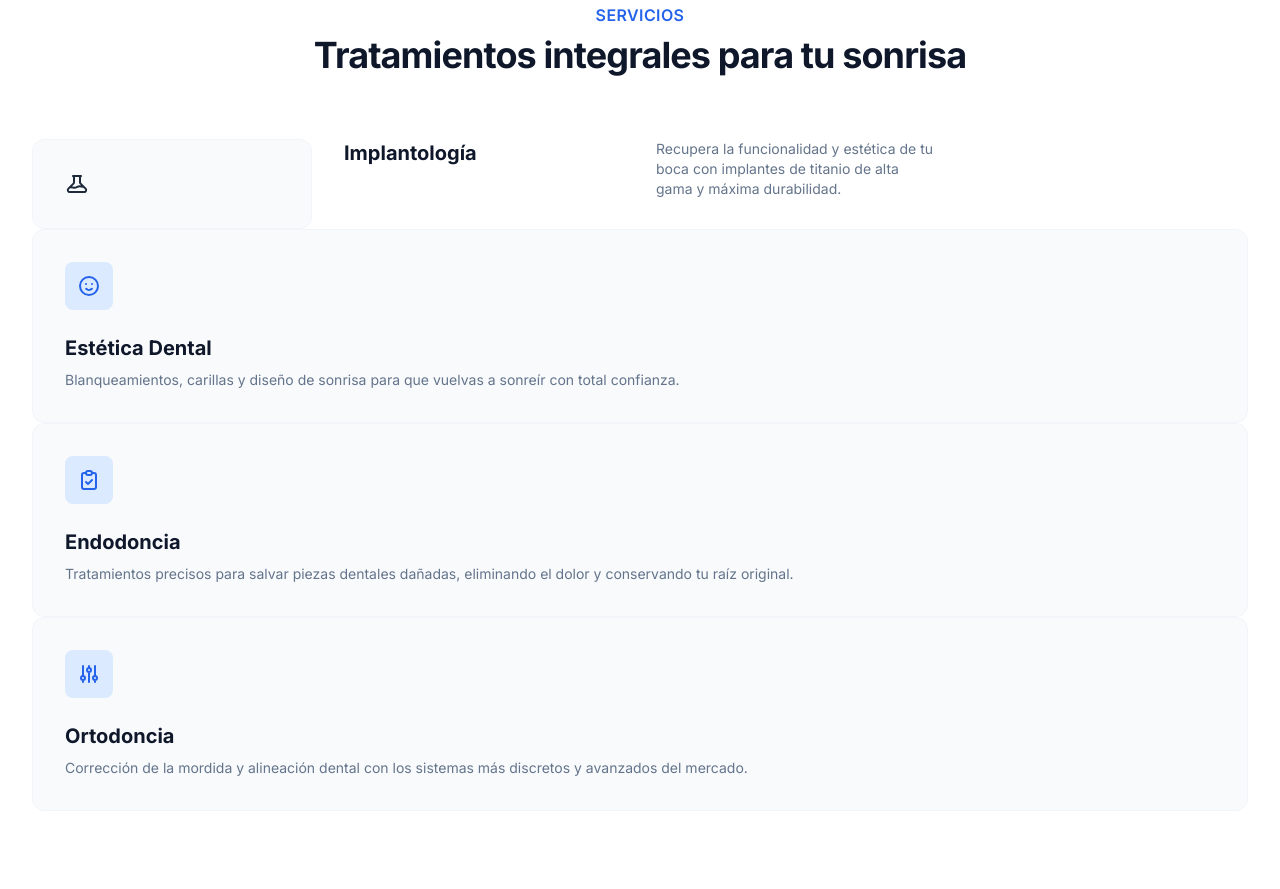
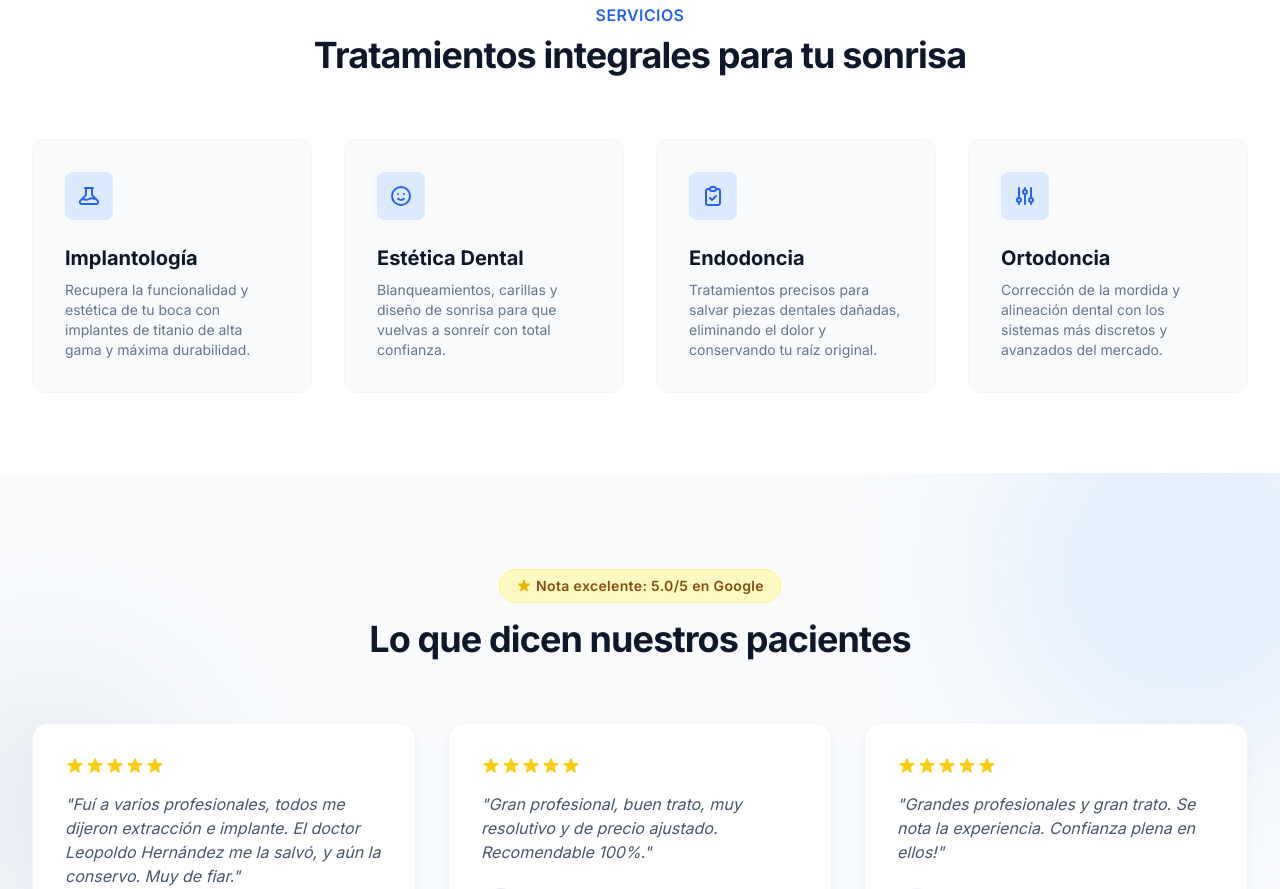
Before and after one commit to Josemicp05Proyectos/demo-clinica-Leopoldo, a plain HTML site: page index.html in a window 1280 px wide. Shown: the part 1911-2800 px from the top of the page. Drawn offline with nearby package versions, Linux system fonts and the light colour scheme.

Commit message:
fix tratamientos

```diff
--- a/index.html
+++ b/index.html
@@ -225,7 +225,9 @@
             <!-- Grid de Tratamientos (4 columnas) -->
             <div class="grid grid-cols-1 md:grid-cols-2 lg:grid-cols-4 gap-8">
                 <!-- Tarjeta 1 -->
-                <div data-aos="fade-up" data-aos-delay="0" data-tilt data-tilt-max="5" data-tilt-speed="400" data-tilt-glare="true" data-tilt-max-glare="0.1" class="bg-slate-50 rounded-xl p-8 hover:shadow-xl hover:border-blue-200 transition-all duration-300 border border-slate-100 transform-gpu relative overflow-hidden">                        <svg class="w-6 h-6" fill="none" viewBox="0 0 24 24" stroke="currentColor"><path stroke-linecap="round" stroke-linejoin="round" stroke-width="2" d="M19.428 15.428a2 2 0 00-1.022-.547l-2.387-.477a6 6 0 00-3.86.517l-.318.158a6 6 0 01-3.86.517L6.05 15.21a2 2 0 00-1.806.547M8 4h8l-1 1v5.172a2 2 0 00.586 1.414l5 5c1.26 1.26.367 3.414-1.415 3.414H4.828c-1.782 0-2.674-2.154-1.414-3.414l5-5A2 2 0 009 10.172V5L8 4z" /></svg>
+                <div data-aos="fade-up" data-aos-delay="0" data-tilt data-tilt-max="5" data-tilt-speed="400" data-tilt-glare="true" data-tilt-max-glare="0.1" class="bg-slate-50 rounded-xl p-8 hover:shadow-xl hover:border-blue-200 transition-all duration-300 border border-slate-100 transform-gpu relative overflow-hidden">
+                    <div class="w-12 h-12 bg-blue-100 rounded-lg flex items-center justify-center text-blue-600 mb-6">
+                        <svg class="w-6 h-6" fill="none" viewBox="0 0 24 24" stroke="currentColor"><path stroke-linecap="round" stroke-linejoin="round" stroke-width="2" d="M19.428 15.428a2 2 0 00-1.022-.547l-2.387-.477a6 6 0 00-3.86.517l-.318.158a6 6 0 01-3.86.517L6.05 15.21a2 2 0 00-1.806.547M8 4h8l-1 1v5.172a2 2 0 00.586 1.414l5 5c1.26 1.26.367 3.414-1.415 3.414H4.828c-1.782 0-2.674-2.154-1.414-3.414l5-5A2 2 0 009 10.172V5L8 4z" /></svg>
                     </div>
                     <h3 class="text-xl font-bold text-slate-900 mb-2">Implantología</h3>
                     <p class="text-slate-500 text-sm">Recupera la funcionalidad y estética de tu boca con implantes de titanio de alta gama y máxima durabilidad.</p>
```
